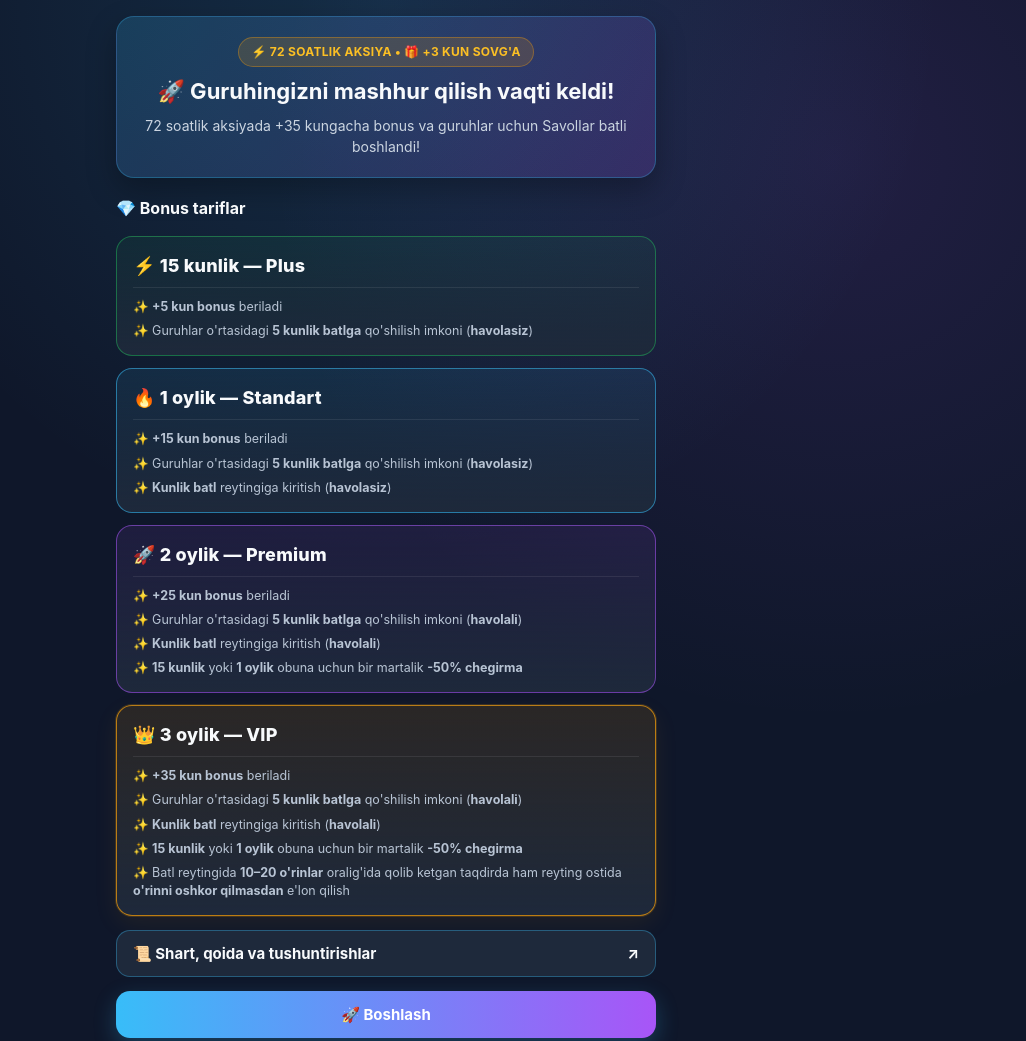
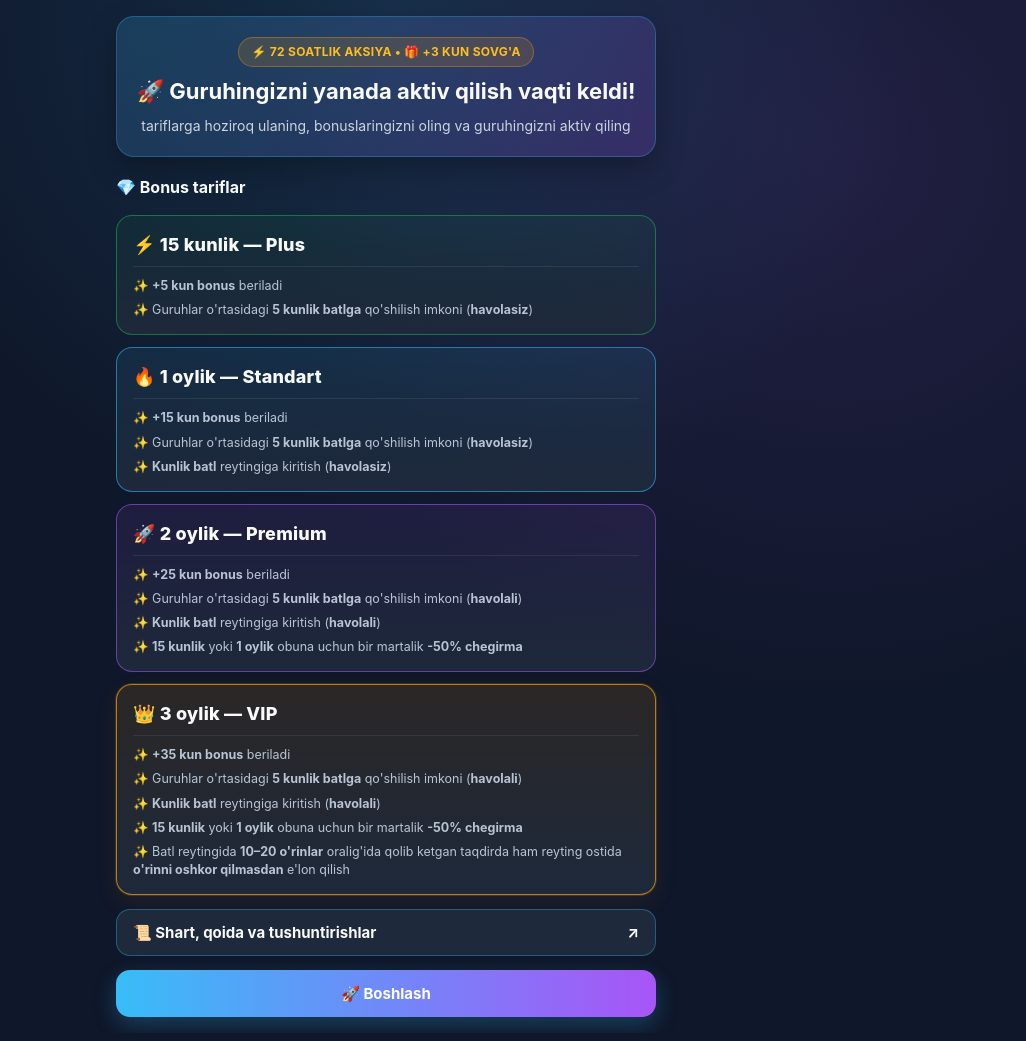
Before and after one commit to 17xolid-cyber/aksiya-miniapp, a plain HTML site: page index.html in a window 1280 px wide. Shown: the top 1041 px of the page, without its empty margins (254-1280 px from the left). Drawn offline with Linux system fonts and the light colour scheme.

Commit message:
Update index.html

```diff
--- a/index.html
+++ b/index.html
@@ -281,8 +281,8 @@
   <div class="container">
     <div class="hero">
       <div class="badge">⚡ 72 SOATLIK AKSIYA • 🎁 +3 KUN SOVG'A</div>
-      <h1>🚀 Guruhingizni mashhur qilish vaqti keldi!</h1>
-      <p>72 soatlik aksiyada +35 kungacha bonus va guruhlar uchun Savollar batli boshlandi!</p>
+      <h1>🚀 Guruhingizni yanada aktiv qilish vaqti keldi!</h1>
+      <p>tariflarga hoziroq ulaning, bonuslaringizni oling va guruhingizni aktiv qiling</p>
     </div>
 
     <div class="section-title">💎 Bonus tariflar</div>
```
